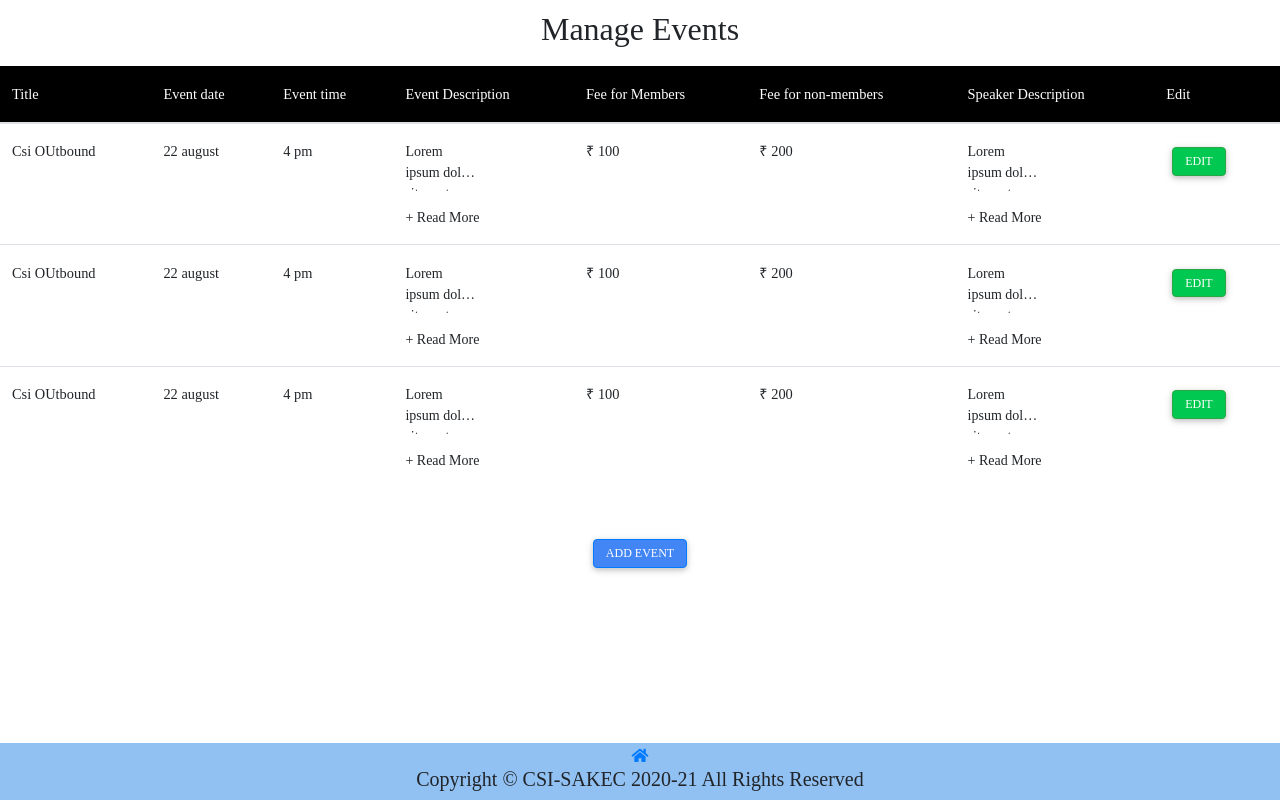
After one commit to adityashah539/CSI-SAKEC, a PHP site: page /eventmanage.html in a window 1280 px wide. The commit adds this page. Run offline with PHP 8.4, Linux system fonts and the light colour scheme; some libraries are stand-ins or nearby versions.

Commit message:
version3.2
version3.2

```diff
--- a/css/admin.css
+++ b/css/admin.css
@@ -26,6 +26,72 @@ body
   left: 0;
   bottom: 0;
   width: 100%;
+  position:fixed;
 
 
 }
+#summary p
+{
+  width: 300px;
+  height: auto;
+}
+#s-description p
+{
+  width: 250px;
+  height: auto;
+}
+#summary {
+  font-size: 14px;
+  line-height: 1.5;
+}
+
+#summary p.collapse:not(.show) {
+    height: 50px !important;
+    width: 70px;
+    overflow: hidden;
+
+    display: -webkit-box;
+    -webkit-line-clamp: 2;
+    -webkit-box-orient: vertical;
+}
+
+#summary p.collapsing {
+    min-height: 42px !important;
+}
+
+#summary a.collapsed:after  {
+    content: '+ Read More';
+
+}
+
+#summary a:not(.collapsed):after {
+    content: '- Read Less';
+}
+
+#s-description {
+  font-size: 14px;
+  line-height: 1.5;
+}
+
+#s-description p.collapse:not(.show) {
+    height: 50px !important;
+    width: 70px;
+    overflow: hidden;
+
+    display: -webkit-box;
+    -webkit-line-clamp: 2;
+    -webkit-box-orient: vertical;
+}
+
+#s-description p.collapsing {
+    min-height: 42px !important;
+}
+
+#s-description a.collapsed:after  {
+    content: '+ Read More';
+
+}
+
+#s-description a:not(.collapsed):after {
+    content: '- Read Less';
+}
--- /dev/null
+++ b/eventmanage.html
@@ -0,0 +1,164 @@
+<!DOCTYPE html>
+<html lang="en" xmlns="http://www.w3.org/1999/xhtml">
+<head>
+    <meta charset="UTF-8">
+    <meta name="viewport" content="width=device-width, initial-scale=1.0">
+    <link rel="stylesheet" href="plugins/css/mdb.min.css">
+    <link rel="stylesheet" href="https://cdn.jsdelivr.net/npm/bootstrap@4.5.3/dist/css/bootstrap.min.css"
+        integrity="sha384-TX8t27EcRE3e/ihU7zmQxVncDAy5uIKz4rEkgIXeMed4M0jlfIDPvg6uqKI2xXr2" crossorigin="anonymous">
+    <link rel="stylesheet" href="https://cdnjs.cloudflare.com/ajax/libs/animate.css/4.1.1/animate.min.css" />
+    <link rel="stylesheet" href="https://use.fontawesome.com/releases/v5.8.2/css/all.css">
+
+
+    <link rel="stylesheet" href="css/admin.css">
+    <title>Manage Event</title>
+</head>
+<body>
+    <div class="spacer" style="height:10px;"></div>
+    <header>
+
+        <h2 style="text-align: center;">Manage Events</h2>
+     </header>
+     <div class="spacer" style="height:10px;"></div>
+
+     <table class="table">
+        <thead class="black white-text">
+            <tr>
+                <th scope="col">Title</th>
+
+                <th>Event date</th>
+                <th>Event time</th>
+                <th>Event Description</th>
+                <th>Fee for Members</th>
+                <th>Fee for non-members</th>
+
+                <th>Speaker Description</th>
+                <th>Edit</th>
+            </tr>
+        </thead>
+        <tbody>
+            <div class="table-content" style="font-size: large;">
+                            <tr>
+                <th scope="row">Csi OUtbound</th>
+
+
+                <td>22 august</td>
+                <td>4 pm</td>
+                <td>
+                    <div id="summary">
+                        <p class="collapse" id="collapseSummary">
+                          Lorem ipsum dolor sit amet, consectetur adipiscing elit. Nunc porttitor maximus laoreet. Pellentesque habitant morbi tristique senectus et netus et malesuada fames ac turpis egestas. In hac habitasse platea dictumst. Suspendisse venenatis sollicitudin erat in gravida. Sed eget nisl tristique, commodo lectus sit amet, vulputate sem. Cras por.  </p>
+                        <a class="collapsed" data-toggle="collapse" href="#collapseSummary" aria-expanded="false" aria-controls="collapseSummary"></a>
+                    </div>
+
+
+                </td>
+                <td>&#8377; 100</td>
+                <td>&#8377; 200</td>
+
+                <td>
+                    <div id="s-description">
+                        <p class="collapse" id="collapseS">
+                          Lorem ipsum dolor sit amet, consectetur adipiscing elit.eget nisl tristique, commodo lectus sit amet, vulputate sem. Cras por.  </p>
+                        <a class="collapsed" data-toggle="collapse" href="#collapseS" aria-expanded="false" aria-controls="collapseSummary"></a>
+                    </div>
+                </td>
+
+
+                <td><button type="button" class="btn btn-success">Edit</button></td>
+
+            </tr>
+            <tr>
+                <th scope="row">Csi OUtbound</th>
+
+
+                <td>22 august</td>
+                <td>4 pm</td>
+                <td>
+                    <div id="summary">
+                        <p class="collapse" id="collapseSummary1">
+                          Lorem ipsum dolor sit amet, consectetur adipiscing elit. Nunc porttitor maximus laoreet. Pellentesque habitant morbi tristique senectus et netus et malesuada fames ac turpis egestas. In hac habitasse platea dictumst. Suspendisse venenatis sollicitudin erat in gravida. Sed eget nisl tristique, commodo lectus sit amet, vulputate sem. Cras por.  </p>
+                        <a class="collapsed" data-toggle="collapse" href="#collapseSummary1" aria-expanded="false" aria-controls="collapseSummary"></a>
+                    </div>
+
+
+                </td>
+                <td>&#8377; 100</td>
+                <td>&#8377; 200</td>
+
+                <td>
+                    <div id="s-description">
+                        <p class="collapse" id="collapseS1">
+                          Lorem ipsum dolor sit amet, consectetur adipiscing elit.eget nisl tristique, commodo lectus sit amet, vulputate sem. Cras por.  </p>
+                        <a class="collapsed" data-toggle="collapse" href="#collapseS1" aria-expanded="false" aria-controls="collapseSummary"></a>
+                    </div>
+                </td>
+
+
+                <td><button type="button" class="btn btn-success">Edit</button></td>
+
+            </tr>
+
+            <tr>
+                <th scope="row">Csi OUtbound</th>
+
+
+                <td>22 august</td>
+                <td>4 pm</td>
+                <td>
+                    <div id="summary">
+                        <p class="collapse" id="collapseSummary2">
+                          Lorem ipsum dolor sit amet, consectetur adipiscing elit. Nunc porttitor maximus laoreet. Pellentesque habitant morbi tristique senectus et netus et malesuada fames ac turpis egestas. In hac habitasse platea dictumst. Suspendisse venenatis sollicitudin erat in gravida. Sed eget nisl tristique, commodo lectus sit amet, vulputate sem. Cras por.  </p>
+                        <a class="collapsed" data-toggle="collapse" href="#collapseSummary2" aria-expanded="false" aria-controls="collapseSummary"></a>
+                    </div>
+
+
+                </td>
+                <td>&#8377; 100</td>
+                <td>&#8377; 200</td>
+
+                <td>
+                    <div id="s-description">
+                        <p class="collapse" id="collapseS2">
+                          Lorem ipsum dolor sit amet, consectetur adipiscing elit.eget nisl tristique, commodo lectus sit amet, vulputate sem. Cras por.  </p>
+                        <a class="collapsed" data-toggle="collapse" href="#collapseS2" aria-expanded="false" aria-controls="collapseSummary"></a>
+                    </div>
+                </td>
+
+
+                <td><button type="button" class="btn btn-success">Edit</button></td>
+
+            </tr>
+
+
+            </div>
+        </tbody>
+
+    </table>
+    <div class="spacer" style="height:30px;"></div>
+    <div class="container text-center">
+    <button type="button" class="btn btn-primary">Add Event</button>
+    </div>
+    </div>
+    <div class="spacer" style="height:10px;"></div>
+
+<div class="footer">
+
+    <div class="spacer" style="height:2px;"></div>
+    <a href="index.html"><i class="fas fa-home"></i></a>
+    <div class="spacer" style="height:0px;"></div>
+<h5>Copyright &copy; CSI-SAKEC 2020-21 All Rights Reserved</h5>
+<div class="spacer" style="height:1px;"></div>
+</div>
+
+
+
+
+
+
+<script src="https://ajax.googleapis.com/ajax/libs/jquery/3.5.1/jquery.min.js"></script>
+<script src="https://cdnjs.cloudflare.com/ajax/libs/popper.js/1.16.0/umd/popper.min.js"></script>
+<script src="https://maxcdn.bootstrapcdn.com/bootstrap/4.5.2/js/bootstrap.min.js"></script>
+
+</body>
+</html>
```
Also changed, not shown: addevent.html (added, +171 -0 lines), css/membership.css (+6 -2 lines), membership.html (+7 -3 lines).
